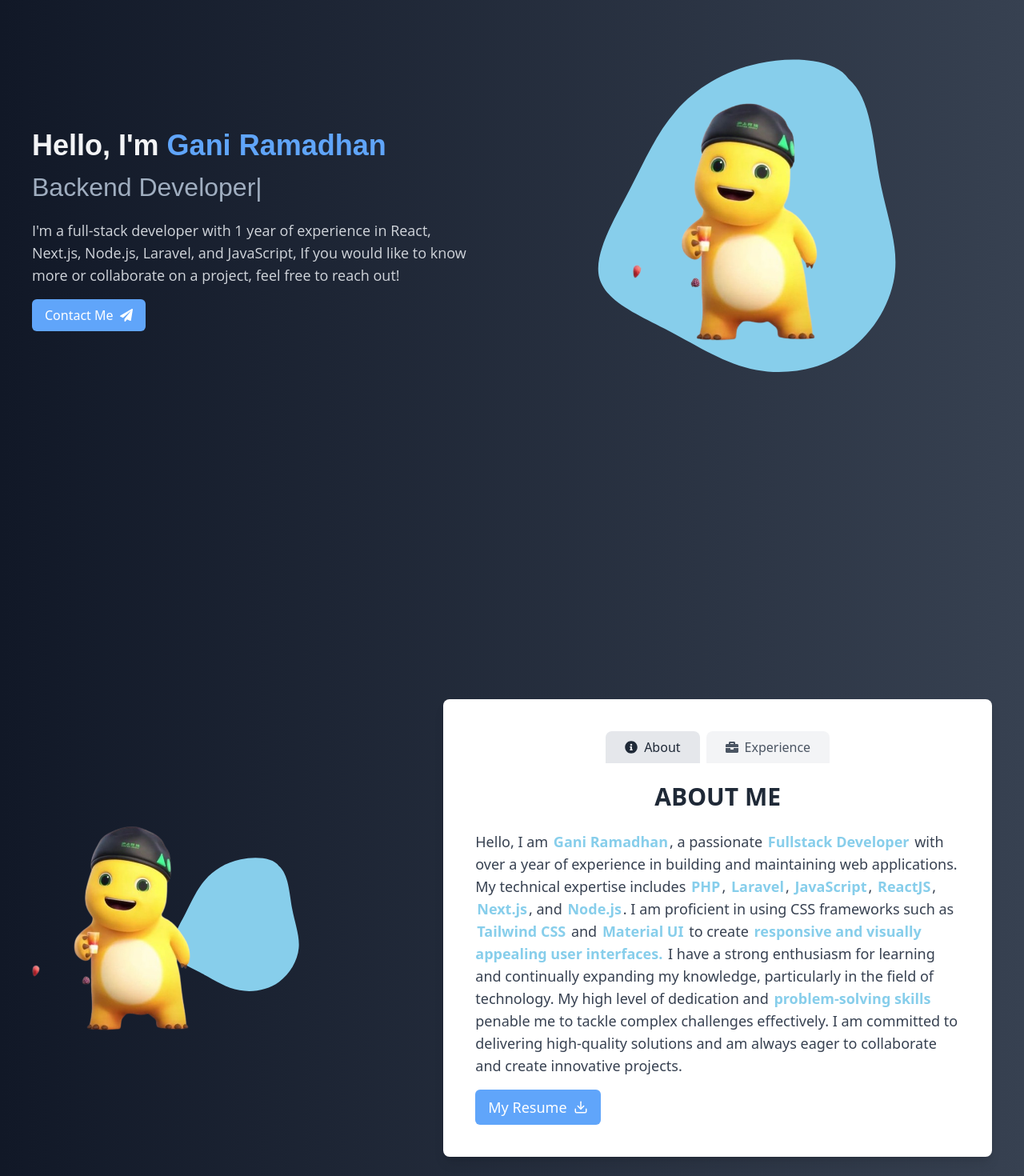
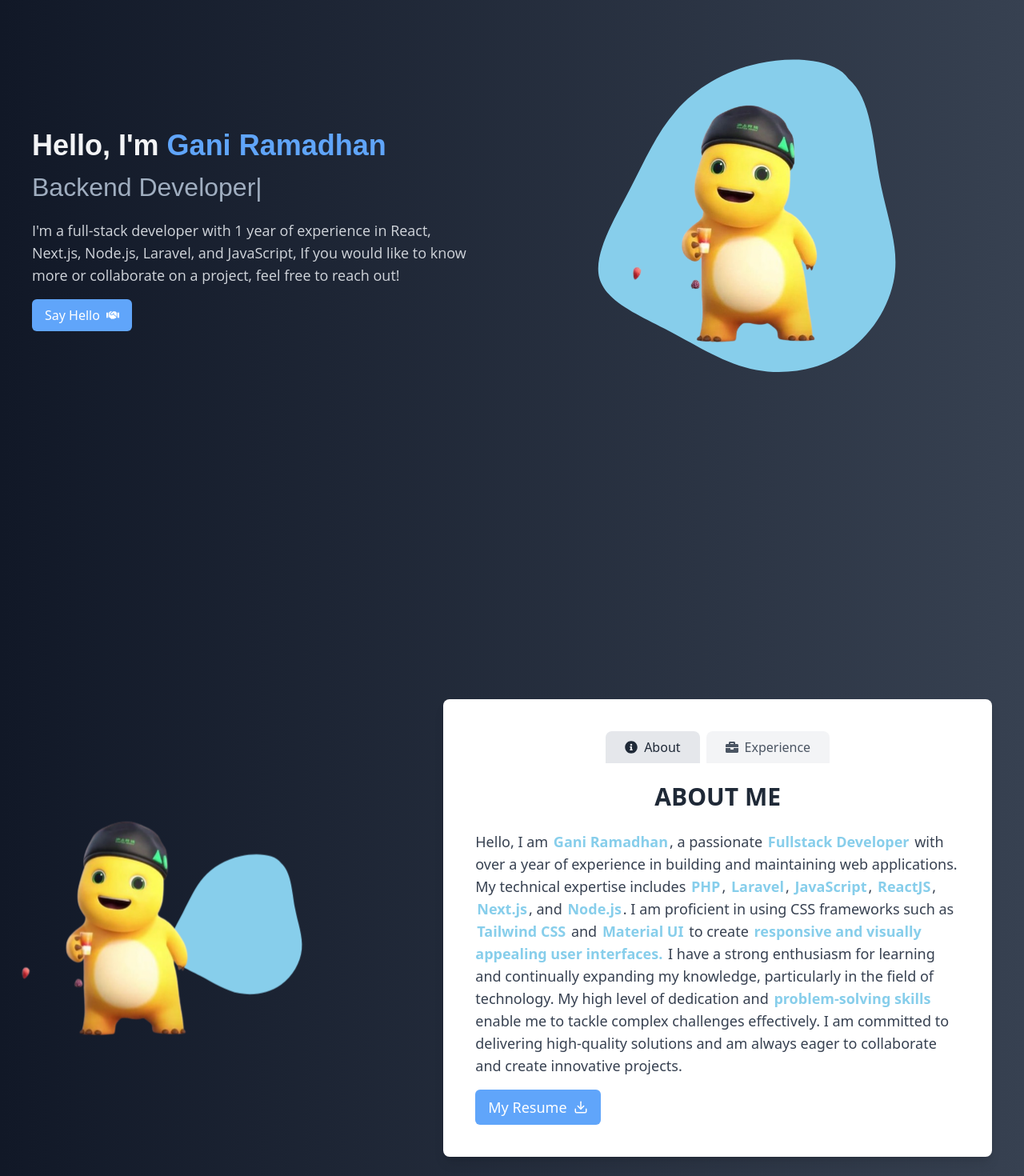
Before and after one commit to Ganiramadhan/my-portfolio-new, a React (Vite) app: page / in a window 1280 px wide. Shown: the part 200-1670 px from the top of the page at 80% size. Built offline with nearby package versions, Linux system fonts and the light colour scheme.

Commit message:
chore: scroll animation: contact and aboutme

```diff
--- a/package.json
+++ b/package.json
@@ -26,6 +26,7 @@
     "react-router-dom": "^6.23.1",
     "react-scroll": "^1.9.0",
     "react-slick": "^0.30.2",
+    "react-toastify": "^10.0.5",
     "react-type-animation": "^3.2.0",
     "slick-carousel": "^1.8.1"
   },
--- a/src/components/AboutMe.jsx
+++ b/src/components/AboutMe.jsx
@@ -1,6 +1,7 @@
 import heroImage from '../assets/dino-kuning.png';
-import { useState } from 'react';
-import { motion } from 'framer-motion';
+import resumePDF from '../assets/cv.pdf';
+import { useState, useRef } from 'react';
+import { motion, useInView } from 'framer-motion';
 import { FaArrowLeft, FaArrowRight, FaInfoCircle, FaBriefcase } from 'react-icons/fa';
 import { FiDownload } from "react-icons/fi";
 import { experienceContent } from '../utils/experience';
@@ -10,7 +11,9 @@ const HeroImage = () => (
         <motion.div
             initial={{ opacity: 0, x: -100 }}
             animate={{ opacity: 1, x: 0 }}
-            transition={{ duration: 1 }}
+            transition={{ duration: 1, ease: "easeInOut" }}
+            whileInView={{ scale: 1.05 }}
+            viewport={{ once: false, amount: 0.5 }}
             className="relative"
         >
             <img src={heroImage} alt="Your Name" className="w-64 h-64 object-cover" />
@@ -34,24 +37,34 @@ const TabContent = ({ activeTab, experienceStep, handlePrevStep, handleNextStep
     <div className="text-lg text-gray-700 dark:text-gray-300 space-y-4">
         {activeTab === 'about' && (
             <motion.div
-                initial={{ opacity: 0 }}
-                animate={{ opacity: 1 }}
-                transition={{ duration: 1 }}
+                key="about"
+                initial={{ opacity: 0, y: 20 }}
+                animate={{ opacity: 1, y: 0 }}
+                transition={{ duration: 1, ease: "easeInOut" }}
             >
                 <h1 className="text-3xl font-bold text-center text-gray-800 dark:text-gray-200 mb-6">ABOUT ME</h1>
                 <p>
-                    Hello, I am <span className="highlight">Gani Ramadhan</span>, a passionate <span className="highlight">Fullstack Developer</span> with over a year of experience in building and maintaining web applications. My technical expertise includes <span className="highlight">PHP</span>, <span className="highlight">Laravel</span>, <span className="highlight">JavaScript</span>, <span className="highlight">ReactJS</span>, <span className="highlight">Next.js</span>, and <span className="highlight">Node.js</span>. I am proficient in using CSS frameworks such as <span className="highlight">Tailwind CSS</span> and <span className="highlight">Material UI</span> to create <span className='highlight'>responsive and visually appealing user interfaces.</span>  I have a strong enthusiasm for learning and continually expanding my knowledge, particularly in the field of technology. My high level of dedication and <span className='highlight'>problem-solving skills </span>penable me to tackle complex challenges effectively. I am committed to delivering high-quality solutions and am always eager to collaborate and create innovative projects.
+                    Hello, I am <span className="highlight">Gani Ramadhan</span>, a passionate <span className="highlight">Fullstack Developer</span> with over a year of experience in building and maintaining web applications. My technical expertise includes <span className="highlight">PHP</span>, <span className="highlight">Laravel</span>, <span className="highlight">JavaScript</span>, <span className="highlight">ReactJS</span>, <span className="highlight">Next.js</span>, and <span className="highlight">Node.js</span>. I am proficient in using CSS frameworks such as <span className="highlight">Tailwind CSS</span> and <span className="highlight">Material UI</span> to create <span className='highlight'>responsive and visually appealing user interfaces.</span>  I have a strong enthusiasm for learning and continually expanding my knowledge, particularly in the field of technology. My high level of dedication and <span className='highlight'>problem-solving skills </span>enable me to tackle complex challenges effectively. I am committed to delivering high-quality solutions and am always eager to collaborate and create innovative projects.
                 </p>
-                <button className="btn bg-blue-400 text-white px-4 py-2 mt-4 hover:bg-blue-500 transition duration-300 rounded-md flex items-center">
+                <button
+                    onClick={() => {
+                        const link = document.createElement('a');
+                        link.href = resumePDF;
+                        link.download = 'resume.pdf';
+                        link.click();
+                    }}
+                    className="btn bg-blue-400 text-white px-4 py-2 mt-4 hover:bg-blue-500 transition duration-300 rounded-md flex items-center"
+                >
                     My Resume <FiDownload className="ml-2" />
                 </button>
             </motion.div>
         )}
         {activeTab === 'experience' && (
             <motion.div
-                initial={{ opacity: 0 }}
-                animate={{ opacity: 1 }}
-                transition={{ duration: 1 }}
+                key="experience"
+                initial={{ opacity: 0, y: 20 }}
+                animate={{ opacity: 1, y: 0 }}
+                transition={{ duration: 1, ease: "easeInOut" }}
             >
                 <h1 className="text-3xl font-bold text-center text-gray-800 dark:text-gray-200 mb-8">Professional history</h1>
                 <h5 className="text-xl font-semibold text-gray-700 dark:text-gray-300 mb-2">{experienceContent[experienceStep].experience}</h5>
@@ -81,6 +94,8 @@ const TabContent = ({ activeTab, experienceStep, handlePrevStep, handleNextStep
 const AboutMe = () => {
     const [activeTab, setActiveTab] = useState('about');
     const [experienceStep, setExperienceStep] = useState(0);
+    const aboutRef = useRef(null);
+    const isInView = useInView(aboutRef, { triggerOnce: false });
 
     const handleNextStep = () => {
         setExperienceStep((prevStep) => (prevStep < experienceContent.length - 1 ? prevStep + 1 : prevStep));
@@ -92,12 +107,13 @@ const AboutMe = () => {
 
     return (
         <div id="aboutme" className="bg-gradient-to-r from-gray-900 to-gray-700 py-20 px-6 md:px-10 flex items-center justify-center" style={{ minHeight: '100vh' }}>
-            <div className="container mx-auto flex flex-col md:flex-row items-center justify-between relative z-10 space-y-10 md:space-y-0">
-                <HeroImage />
+            <div ref={aboutRef} className="container mx-auto flex flex-col md:flex-row items-center justify-between relative z-10 space-y-10 md:space-y-0">
+                {isInView && <HeroImage />}
                 <motion.div
+                    key={activeTab}
                     initial={{ opacity: 0, y: 100 }}
-                    animate={{ opacity: 1, y: 0 }}
-                    transition={{ duration: 1 }}
+                    animate={{ opacity: isInView ? 1 : 0, y: isInView ? 0 : 100 }}
+                    transition={{ duration: 1, ease: "easeInOut" }}
                     className="md:w-2/3 max-w-5xl mx-auto"
                 >
                     <div className="bg-white dark:bg-gray-900 shadow-lg rounded-lg p-10">
@@ -123,6 +139,6 @@ const AboutMe = () => {
             </div>
         </div>
     );
-}
+};
 
 export default AboutMe;
--- a/src/components/Hero.jsx
+++ b/src/components/Hero.jsx
@@ -1,7 +1,9 @@
 import { useEffect, useState } from 'react';
 import { motion } from 'framer-motion';
 import { TypeAnimation } from 'react-type-animation';
-import { FaPaperPlane, FaArrowUp } from 'react-icons/fa';
+import { FaHandshake, FaArrowUp } from 'react-icons/fa';
+import { toast, ToastContainer, Slide } from 'react-toastify';
+import 'react-toastify/dist/ReactToastify.css';
 import heroImage from '../assets/dino-kuning.png';
 
 const Hero = () => {
@@ -26,13 +28,36 @@ const Hero = () => {
         window.scrollTo({ top: 0, behavior: 'smooth' });
     };
 
+    const handleSayHelloClick = () => {
+        toast(
+            <div className="flex items-center">
+                <img
+                    src="https://twemoji.maxcdn.com/v/latest/72x72/1f525.png"
+                    alt="Fire Emoji"
+                    className="w-6 h-6 mr-2"
+                />
+                <span>Hello friend!</span>
+            </div>,
+            {
+                position: "top-center",
+                autoClose: 3000,
+                hideProgressBar: true,
+                closeOnClick: true,
+                pauseOnHover: true,
+                draggable: true,
+                progress: undefined,
+                transition: Slide,
+            }
+        );
+    };
+
     return (
         <div>
             <div id="#" className="bg-gradient-to-r from-gray-900 to-gray-700 py-20 px-6 md:px-10 md:flex md:items-center" style={{ minHeight: '100vh' }}>
                 <motion.div
                     initial={{ opacity: 0, x: -100 }}
                     animate={{ opacity: 1, x: 0 }}
-                    transition={{ duration: 1 }}
+                    transition={{ duration: 1, ease: 'easeInOut' }}
                     className="md:w-1/2 md:pr-10 mt-4"
                 >
                     <h1 className="text-gray-100 text-4xl font-bold mb-2" style={{ fontFamily: 'Poppins, sans-serif' }}>
@@ -55,14 +80,17 @@ const Hero = () => {
                     <p className="mt-4 text-lg text-gray-300" style={{ fontFamily: 'Open Sans, sans-serif' }}>
                         I'm a full-stack developer with 1 year of experience in React, Next.js, Node.js, Laravel, and JavaScript, If you would like to know more or collaborate on a project, feel free to reach out!
                     </p>
-                    <button className='btn bg-blue-400 text-white px-4 py-2 mt-4 hover:bg-blue-500 transition duration-300 rounded-md flex items-center'>
-                        Contact Me <FaPaperPlane className="ml-2" />
+                    <button
+                        className='btn bg-blue-400 text-white px-4 py-2 mt-4 hover:bg-blue-500 transition duration-300 rounded-md flex items-center'
+                        onClick={handleSayHelloClick}
+                    >
+                        Say Hello <FaHandshake className="ml-2" />
                     </button>
                 </motion.div>
                 <motion.div
                     initial={{ opacity: 0, x: 100 }}
                     animate={{ opacity: 1, x: 0 }}
-                    transition={{ duration: 1 }}
+                    transition={{ duration: 1, ease: 'easeInOut' }}
                     className="md:w-1/2 mt-10 md:mt-0 relative"
                 >
                     <div className="relative flex justify-center items-center h-64 md:h-screen">
@@ -80,7 +108,7 @@ const Hero = () => {
                         </svg>
                         <motion.img
                             whileHover={{ scale: 1.1, cursor: 'pointer' }}
-                            animate={{ y: [0, -10, 0], transition: { duration: 3, repeat: Infinity } }}
+                            animate={{ y: [0, -10, 0], transition: { duration: 3, repeat: Infinity, ease: 'easeInOut' } }}
                             className="relative z-10 w-full max-w-xs"
                             src={heroImage}
                             alt="Hero Image"
@@ -96,6 +124,7 @@ const Hero = () => {
                     <FaArrowUp className="h-6 w-6" />
                 </button>
             )}
+            <ToastContainer />
         </div>
     );
 };
```
Also changed, not shown: src/components/Contact.jsx (+21 -11 lines), 2 other files (tests, documents, lock files or other folders).
